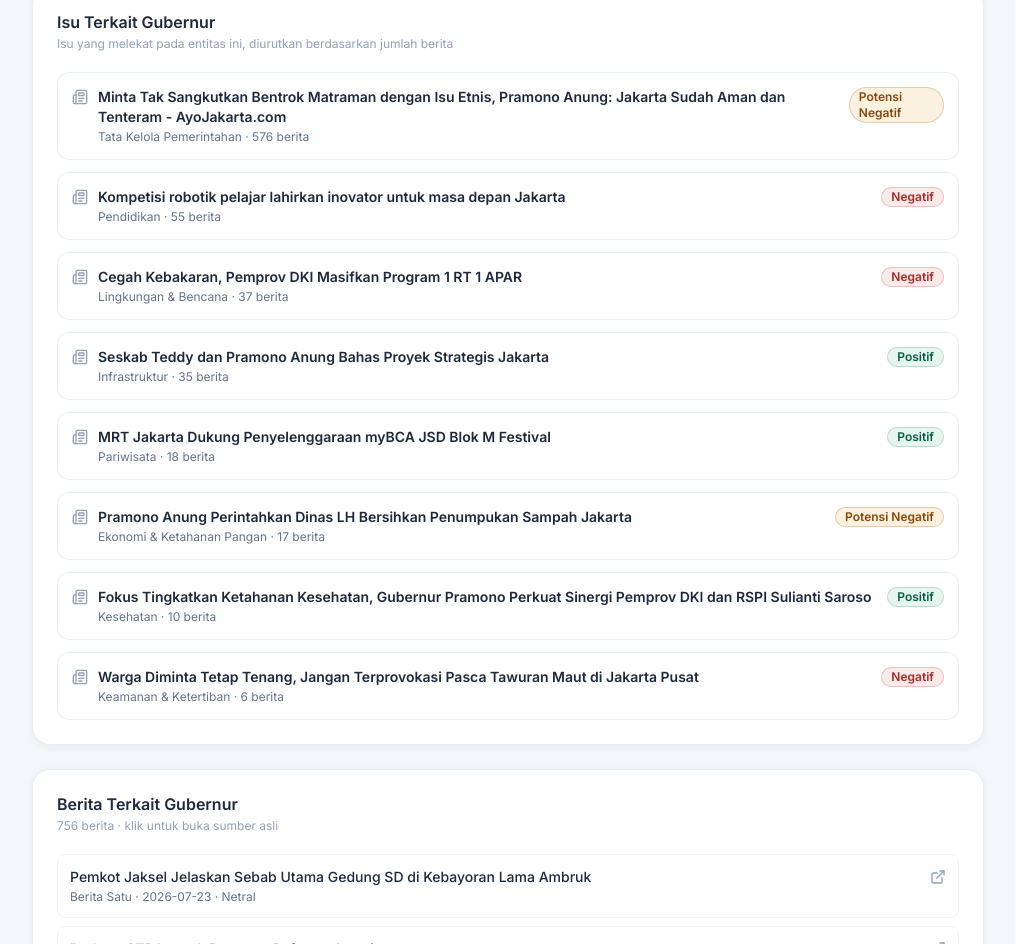
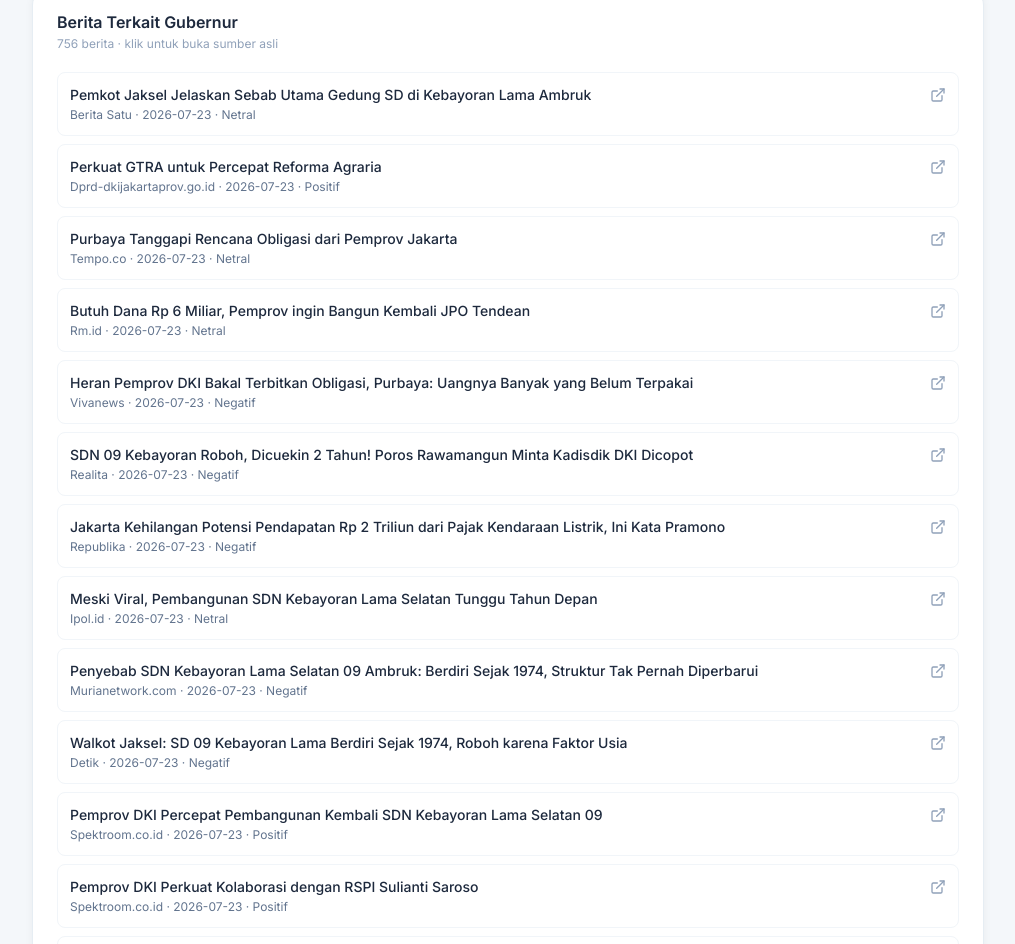
Before and after one commit to Neterra-ind/Dashboard-Pemprov-DKI-Jakarta, a React (Vite) app: page /isu-pimpinan in a window 1280 px wide. Shown: the part 1115-2059 px from the top of the page, without its empty margins (264-1279 px from the left). Built offline with nearby package versions, Linux system fonts and the light colour scheme.

Commit message:
Remove mock Isu Terkait section from IsuPimpinan
Keep only real data (Berita Terkait from beritaJakarta.json).
Remove unused imports: Link, Newspaper, KlasifikasiBadge,
daftarIsuGubernur, daftarIsuWakilGubernur.

Co-Authored-By: Claude Sonnet 4.6 <noreply@anthropic.com>

```diff
--- a/src/pages/IsuPimpinan.tsx
+++ b/src/pages/IsuPimpinan.tsx
@@ -1,5 +1,4 @@
 import { useMemo, useState } from 'react'
-import { Link } from 'react-router-dom'
 import {
   Area,
   AreaChart,
@@ -15,21 +14,21 @@ import {
   XAxis,
   YAxis,
 } from 'recharts'
-import { ExternalLink, Newspaper, TrendingUp } from 'lucide-react'
+import { ExternalLink, TrendingUp } from 'lucide-react'
 import { FilterSelect } from '@/components/FilterSelect'
 import { Card, CardContent, CardHeader } from '@/components/ui/Card'
 import { PageHeader } from '@/components/ui/PageHeader'
-import { KlasifikasiBadge } from '@/components/ui/Badge'
 import { AreaGradient, axisProps, ChartLegend, ChartTooltip, chart, cursorFill, gridProps } from '@/lib/chartTheme'
 import { hitungPerHariRange } from '@/lib/aggregations'
 import { cn } from '@/lib/utils'
-import { daftarIsuGubernur, daftarIsuWakilGubernur, daftarJenisSumber, reputasiByEntitas } from '@/data/mockData'
+import { daftarJenisSumber, reputasiByEntitas } from '@/data/mockData'
 import { getJenisSumber } from '@/lib/utils'
 import beritaJakartaRaw from '@/data/beritaJakarta.json'
 
 type BeritaRaw = { tanggal: string; judul: string; sumber: string; sentimen: string; url: string; kategori: string; entitasTerkait?: string }
 const beritaJakarta = beritaJakartaRaw as BeritaRaw[]
 import type { EntitasPimpinan } from '@/types'
+
 import fotoGubernur from '@/assets/gubernur-pramono-anung.jpg'
 import fotoWakilGubernur from '@/assets/wakil-gubernur-rano-karno.jpg'
 
@@ -50,11 +49,6 @@ export function IsuPimpinan() {
   const [jenisSumber, setJenisSumber] = useState('')
 
   const reputasi = reputasiByEntitas(tab)
-  const isuTerkait = useMemo(
-    () => (tab === 'Gubernur' ? daftarIsuGubernur : daftarIsuWakilGubernur).slice(0, 8),
-    [tab],
-  )
-
   const beritaTerkait = useMemo(
     () => beritaJakarta.filter((b) => b.entitasTerkait === tab && (!jenisSumber || getJenisSumber(b.sumber) === jenisSumber)),
     [tab, jenisSumber],
@@ -222,33 +216,6 @@ export function IsuPimpinan() {
 
       <Card>
         <CardHeader
-          title={`Isu Terkait ${tab}`}
-          subtitle="Isu yang melekat pada entitas ini, diurutkan berdasarkan jumlah berita"
-        />
-        <CardContent className="space-y-3">
-          {isuTerkait.map((isu) => (
-            <Link
-              key={isu.id}
-              to={`/isu/${isu.id}`}
-              className="flex items-start justify-between gap-3 rounded-xl border border-[var(--color-border)] p-3.5 transition-colors hover:border-primary/30 hover:bg-slate-50"
-            >
-              <div className="flex gap-2.5">
-                <Newspaper className="mt-0.5 h-4 w-4 shrink-0 text-slate-400" />
-                <div>
-                  <p className="text-sm font-semibold text-slate-800">{isu.namaIsu}</p>
-                  <p className="mt-0.5 text-xs text-slate-500">
-                    {isu.kategori} · {isu.jumlahBerita} berita
-                  </p>
-                </div>
-              </div>
-              <KlasifikasiBadge value={isu.klasifikasi} />
-            </Link>
-          ))}
-        </CardContent>
-      </Card>
-
-      <Card>
-        <CardHeader
           title={`Berita Terkait ${tab}`}
           subtitle={`${beritaTerkait.length} berita · klik untuk buka sumber asli`}
         />
```
